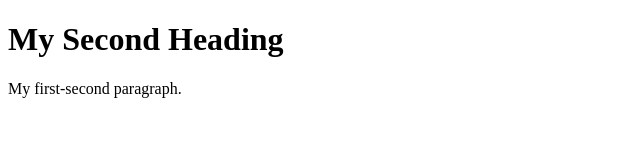
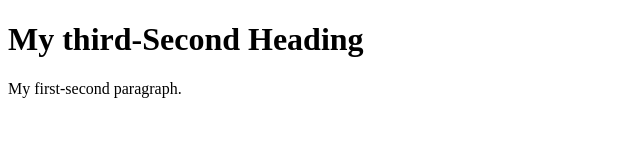
Before and after one commit to marozartsem9/anotherSub, a plain HTML site: page index.html in a window 1280 px wide. Shown: the whole page, without its empty margins (0-640 px from the left). Drawn offline with Linux system fonts and the light colour scheme.

Commit message:
changed submodule

```diff
--- a/index.html
+++ b/index.html
@@ -5,7 +5,7 @@
 </head>
 <body>
 
-<h1>My Second Heading</h1>
+<h1>My third-Second Heading</h1>
 <p>My first-second paragraph.</p>
 
 </body>
```
